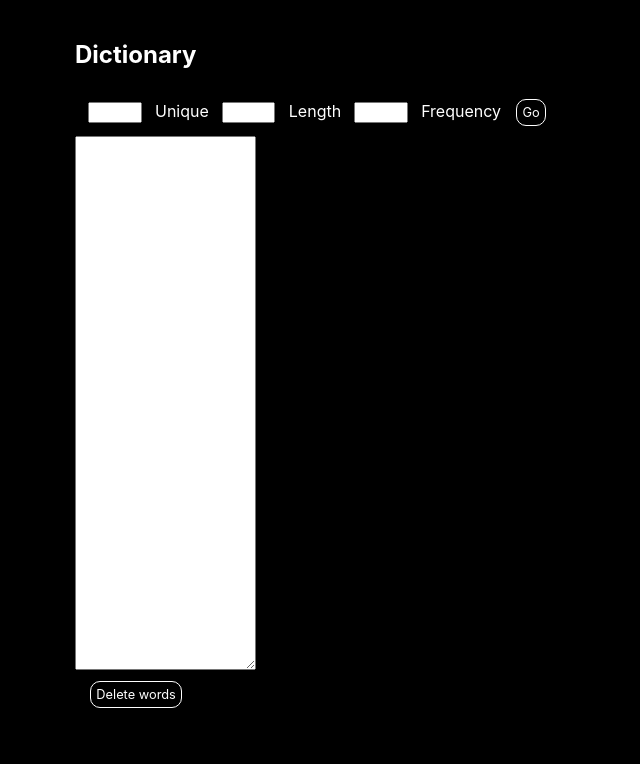
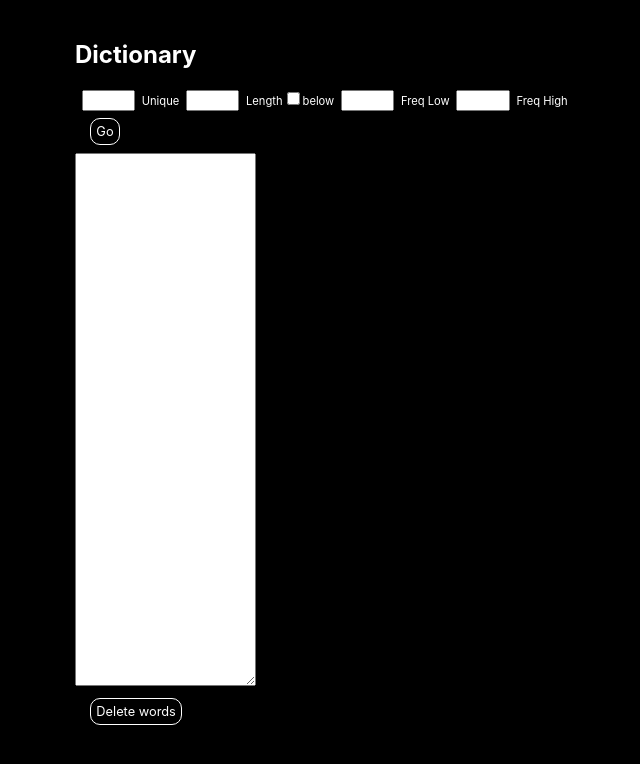
Before and after one commit to colemanmoore/spelling-bee, a Next.js app: page /edit/my/words in a window 1280 px wide. Shown: the top 764 px of the page, without its empty margins (245-885 px from the left). Built offline with nearby package versions, Linux system fonts and the light colour scheme.

Commit message:
name changes, more filters

```diff
--- a/pages/edit/my/words/index.js
+++ b/pages/edit/my/words/index.js
@@ -12,8 +12,10 @@ export default function EditPage() {
     const [checkedState, setCheckedState] = useState(initialCheckedState)
 
     const uniqRef = useRef()
-    const freqRef = useRef()
+    const freqHighRef = useRef()
+    const freqLowRef = useRef()
     const lengthRef = useRef()
+    const lengthLowerRef = useRef()
 
     const handleSearch = async () => {
         setCheckedState(initialCheckedState)
@@ -21,12 +23,26 @@ export default function EditPage() {
         const filters = {
             maxResults: MAX_RESULTS
         }
+
         if (uniqRef.current.value) {
             filters.uniqueEq = uniqRef.current.value
         }
+
         if (lengthRef.current.value) {
             filters.lengthEq = lengthRef.current.value
+
+            if (lengthLowerRef.current.value === true) {
+                filters.lengthLt = lengthRef.current.value
+            }
         }
+
+        if (!freqHighRef.current.value && !freqLowRef.current.value) {
+            filters.frequencyLt = 1
+        } else {
+            filters.frequencyLt = freqHighRef.current.value || Number.MAX_SAFE_INTEGER
+            filters.frequencyGt = freqLowRef.current.value || 0
+        }
+
         const resp = await http.post('api/dictionary', filters)
         const results = resp.data
         if (results.length) {
@@ -55,7 +71,7 @@ export default function EditPage() {
         const confirmed = confirm(`Are you sure you want to remove "${words}"?`)
         if (confirmed) {
             const ids = wordsToDelete.map(w => w.id)
-            http.delete('/api/dictionary', { data: {ids} }).then(handleSearch)
+            http.delete('/api/dictionary', { data: { ids } }).then(handleSearch)
         }
     }
 
@@ -67,12 +83,24 @@ export default function EditPage() {
     return (
         <section>
             <h2>Dictionary</h2>
-            <input ref={uniqRef} name="uniqueLetters" type="number" style={inputStyle} />
-            <label htmlFor="uniqueLetters">Unique</label>
-            <input ref={lengthRef} name="length" type="number" style={inputStyle} />
-            <label htmlFor="length">Length</label>
-            <input ref={freqRef} name="frequency" type="number" step={100} style={inputStyle} />
-            <label htmlFor="length">Frequency</label>
+
+            <div style={controlPanelStyle}>
+                <input ref={uniqRef} id="uniqueLetters" type="number" style={inputStyle} />
+                <label htmlFor="uniqueLetters">Unique</label>
+
+                <input ref={lengthRef} id="length" type="number" style={inputStyle} />
+                <label htmlFor="length">Length</label>
+
+                <input ref={lengthLowerRef} type="checkbox" id="lengthLower" />
+                <label htmlFor="lengthLower">below</label>
+
+                <input ref={freqLowRef} id="freqLow" type="number" step={100} style={inputStyle} />
+                <label htmlFor="freqLow">Freq Low</label>
+
+                <input ref={freqHighRef} id="freqHigh" type="number" step={100} style={inputStyle} />
+                <label htmlFor="freqHigh">Freq High</label>
+            </div>
+
             <button style={buttonStyle} onClick={handleSearch}>Go</button>
 
             <div style={container}>
@@ -121,9 +149,13 @@ const rightPane = {
 
 }
 
+const controlPanelStyle = {
+    fontSize: '0.7em'
+}
+
 const inputStyle = {
     width: '4em',
-    margin: '1em'
+    margin: '0 0.5em'
 }
 
 const buttonStyle = {
```
Also changed, not shown: 1 other file (tests, documents, lock files or other folders).
